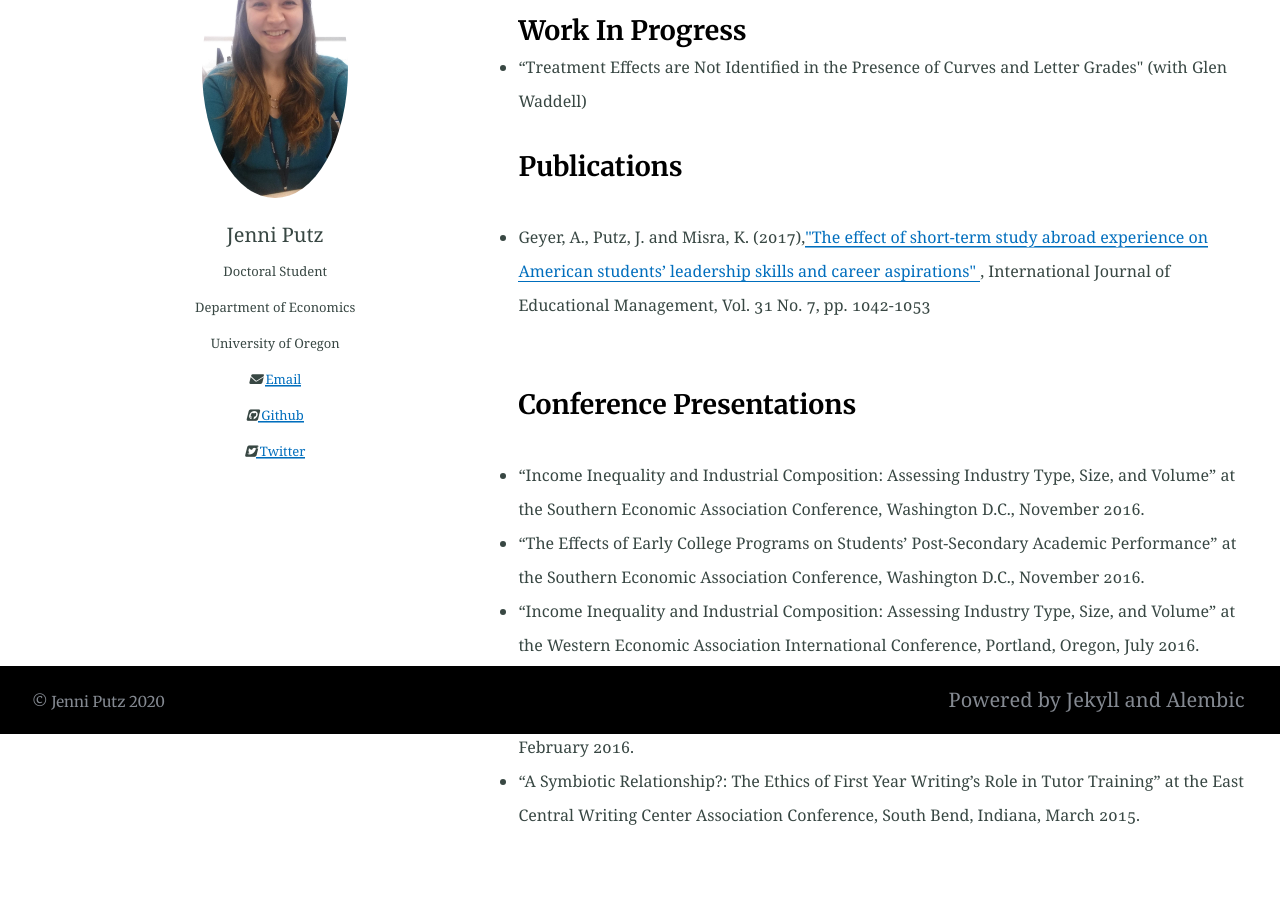
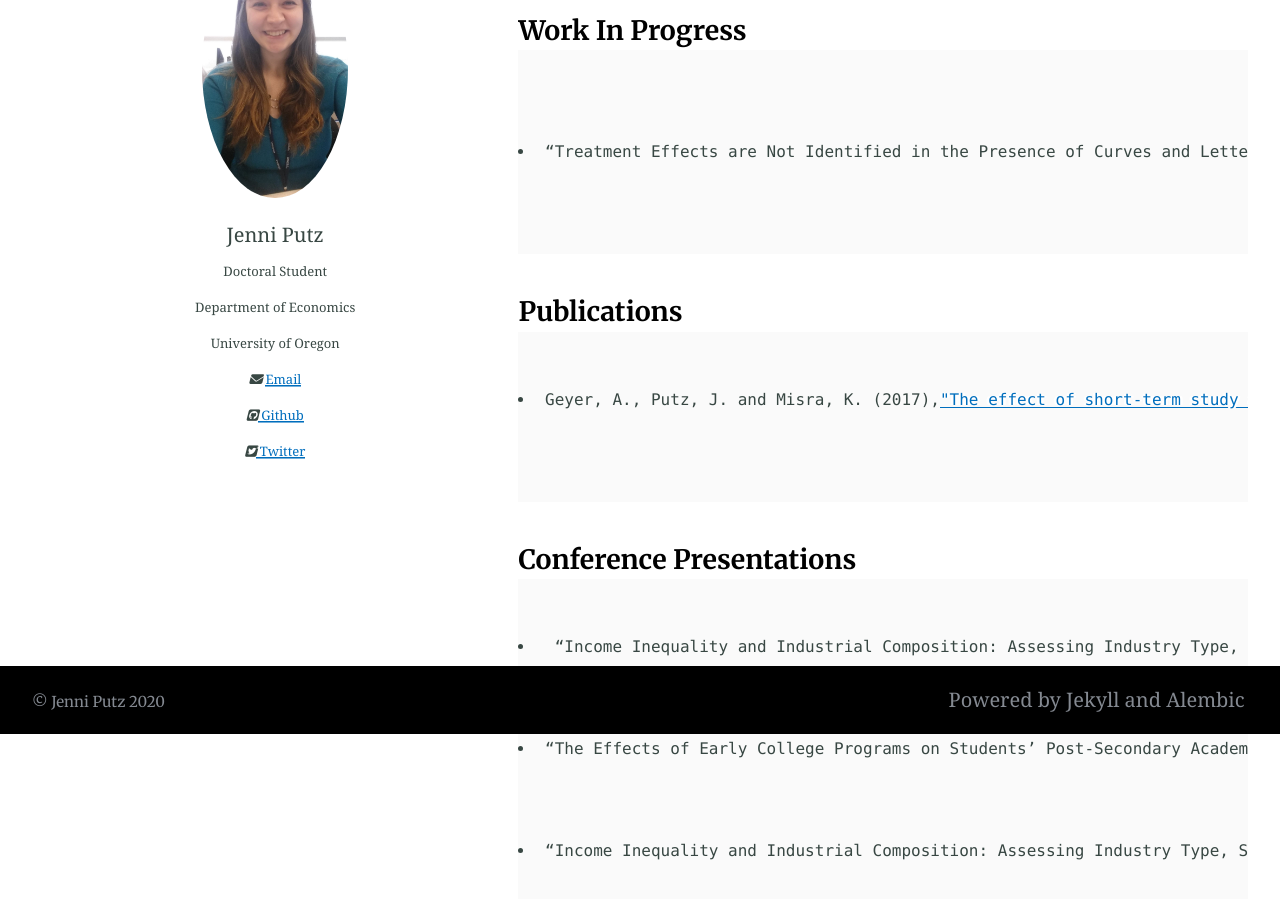
Before and after one commit to jenni-putz/1jenni-putz.github.io, a Jekyll site: the page built from research.md, in a window 1280 px wide and 900 px high, scrolled down 495 px. Built offline with Jekyll 4.4.1, drawn with Linux system fonts in a browser that asks for light colours; nearby versions of some CDN libraries; our own code applies the rules of GitHub Pages for plain Markdown files; before the commit the page ends 1361 px from its top, so only the background shows below that.

Commit message:
Update research.md

```diff
--- a/research.md
+++ b/research.md
@@ -66,21 +66,21 @@ button {
     <h2> Research </h2>
       <h4> Work In Progress </h4>
 	 <font size="3">
-        <ul>
+        <ul><pre>
           <li> “Treatment Effects are Not Identified in the Presence of Curves and Letter Grades" (with Glen Waddell) </li>
-        </ul>
-        <h4> Publications </h4><p style="line-height:100%">
-        <ul>
+        </pre></ul>
+        <h4> Publications </h4>
+        <ul> <pre>
           <li> Geyer, A., Putz, J. and Misra, K. (2017),<a href = "https://www.emerald.com/insight/content/doi/10.1108/IJEM-10-2016-0203/full/html">"The effect of short-term study abroad experience on American students’ leadership skills and career aspirations" </a> , International Journal of Educational Management, Vol. 31 No. 7, pp. 1042-1053 </li>
-      </ul></p>
-        <h4> Conference Presentations </h4><p style="line-height:100%">
-        <ul>
+      </pre></ul>
+        <h4> Conference Presentations </h4>
+        <ul><pre>
           <li>  “Income Inequality and Industrial Composition: Assessing Industry Type, Size, and Volume” at the Southern Economic Association Conference, Washington D.C., November 2016. </li>
           <li> “The Effects of Early College Programs on Students’ Post-Secondary Academic Performance” at the Southern Economic Association Conference, Washington D.C., November 2016. </li>
           <li> “Income Inequality and Industrial Composition: Assessing Industry Type, Size, and Volume” at the Western Economic Association International Conference, Portland, Oregon, July 2016.</li>
           <li> “The Effect of Short-Term Study Abroad Experience on Students’ Leadership Skills and Career Aspirations” at the Academy of Economics and Finance Conference, Pensacola Beach, Florida, February 2016. </li>
           <li> “A Symbiotic Relationship?: The Ethics of First Year Writing’s Role in Tutor Training” at the East Central Writing Center Association Conference, South Bend, Indiana, March 2015.</li>
-	  </ul></p>
+	  </pre></ul>
 </font>
   </div>
 </div>
```
